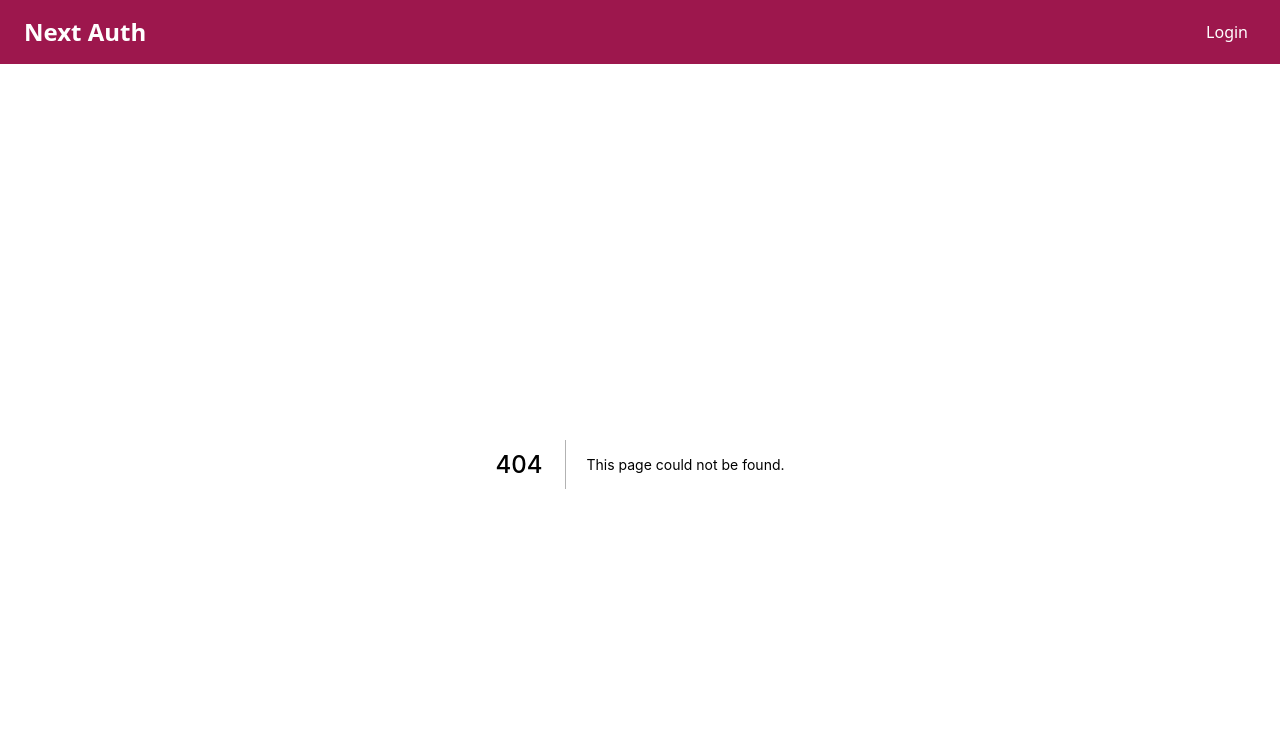
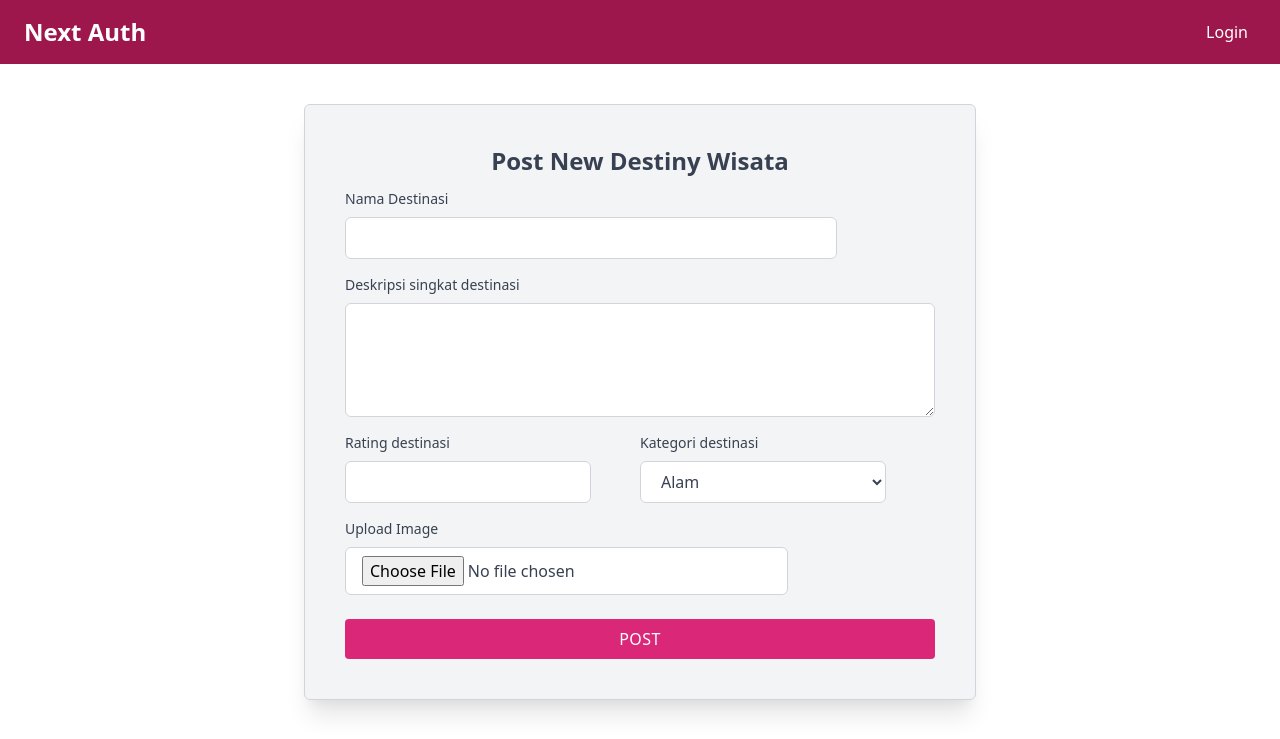
Before and after one commit to Dinel13/jalur-wisata-fe, a Next.js app: page /destiny/create in a window 1280 px wide. Before the commit this address had no page. Shown: the top 739 px of the page. Built offline with nearby package versions, Linux system fonts and the light colour scheme.

Commit message:
feat: post destiny

```diff
--- a/components/modules/auth/auth-form.js
+++ b/components/modules/auth/auth-form.js
@@ -85,7 +85,7 @@ function AuthForm() {
 
 
   return (
-    <div className="form-card dark:bg-gray-800 text-gray-700">
+    <div className="form-card max-w-md">
       <h1 className="text-3xl font-semibold text-center dark:text-white">
         {isLogin ? "Masuk" : "Daftar"} ke Jalur-Wisata
         {message, action, status}
--- /dev/null
+++ b/pages/destiny/create.tsx
@@ -0,0 +1,121 @@
+import { useState, useRef } from "react";
+import { ButtonPending, ButtonSubmit } from "../../components/elements/button";
+import { useAppDispatch } from "../../hooks/hooks";
+import { showNotification } from "../../store/notifSlice";
+
+const CreatDestiny = () => {
+  const [isLoading, setIsLoading] = useState(false);
+  const nameRef = useRef<HTMLInputElement>(null);
+  const descriptionRef = useRef<HTMLTextAreaElement>(null);
+  const imageRef = useRef<HTMLInputElement>(null);
+  const ratingRef = useRef<HTMLInputElement>(null);
+  const categoryRef = useRef<HTMLSelectElement>(null);
+  const dispatch = useAppDispatch();
+
+  const submitHandler = async (event: React.FormEvent<HTMLFormElement>) => {
+    event.preventDefault();
+    setIsLoading(true);
+    const formdata = new FormData();
+    formdata.append("name", nameRef.current!.value);
+    formdata.append("description", descriptionRef.current!.value);
+    formdata.append("image", imageRef.current!.files![0]);
+    formdata.append("rating", ratingRef.current!.value);
+    formdata.append("category", categoryRef.current!.value);
+    try {
+      const response = await fetch("http://localhost:4000/v1/destiny", {
+        method: "POST",
+        headers: {},
+        body: formdata,
+      });
+      const data = await response.json();
+      if (!response.ok) {
+        throw new Error(data.error.message);
+      }
+      console.log(data);
+    } catch (error) {
+      console.log(error);
+      dispatch(
+        showNotification({
+          message: error.message,
+          status: "Error",
+          action: null,
+        })
+      );
+    } finally {
+      setIsLoading(false);
+    }
+  };
+
+  return (
+    <div className="form-card max-w-2xl ">
+      <h1 className="mb-3 font-semibold text-center dark:text-white">
+        Post New Destiny Wisata
+      </h1>
+      <form onSubmit={submitHandler} encType="multipart/form-data">
+        <div>
+          <label className="block text-sm font-medium">Nama Destinasi</label>
+          <input
+            ref={nameRef}
+            type="text"
+            required
+            className="block w-5/6 px-4 py-2 mt-2 bg-white border border-gray-300 rounded-md focus:border-blue-500 focus:outline-none focus:ring"
+          />
+        </div>
+        <div className="mt-4">
+          <label className="block text-sm font-medium">
+            Deskripsi singkat destinasi
+          </label>
+          <textarea
+            ref={descriptionRef}
+            required
+            className="block w-full px-4 py-2 mt-2 bg-white border border-gray-300 rounded-md focus:border-blue-500 focus:outline-none focus:ring"
+            rows={4}
+          ></textarea>
+        </div>
+        <div className="flex w-full items-center">
+          <div className="mt-4 w-full md:w-1/2">
+            <label className="block text-sm font-medium">
+              Rating destinasi
+            </label>
+            <input
+              ref={ratingRef}
+              type="number"
+              step="0.01"
+              min="0"
+              max="10"
+              className="block w-full md:w-10/12 px-4 py-2 mt-2 bg-white border border-gray-300 rounded-md focus:border-blue-500 focus:outline-none focus:ring"
+            />
+          </div>
+          <div className="mt-4 w-full  md:w-1/2">
+            <label className="block text-sm font-medium text-gray-700">
+              Kategori destinasi
+            </label>
+            <select
+              ref={categoryRef}
+              className="block w-full md:w-10/12  px-4 py-2 mt-2 bg-white border border-gray-300 rounded-md focus:border-blue-500 focus:outline-none focus:ring"
+            >
+              <option value="alam">Alam</option>
+              <option value="city">City</option>
+              <option value="menantang">Menantang</option>
+            </select>
+          </div>
+        </div>
+        {/* input for upload image */}
+        <div className="mt-4">
+          <label className="block text-sm font-medium">Upload Image</label>
+          <input
+            ref={imageRef}
+            type="file"
+            accept="image/*"
+            required
+            className="block w-full md:w-3/4 px-4 py-2 mt-2 bg-white border border-gray-300 rounded-md focus:border-blue-500 focus:outline-none focus:ring"
+          />
+        </div>
+        <br />
+        {isLoading ? <ButtonPending /> : <ButtonSubmit text="POST" />}
+      </form>
+    </div>
+  );
+};
+
+export default CreatDestiny;
--- a/styles/styles.css
+++ b/styles/styles.css
@@ -46,7 +46,7 @@
   }
 
   .form-card {
-    @apply w-full max-w-md my-10 p-10 m-auto bg-gray-100 border-gray-300 border rounded-md shadow-xl;
+    @apply w-full my-10 p-10 m-auto bg-gray-100 text-gray-700 border-gray-300 border rounded-md shadow-xl;
   }
 }
 
```
Also changed, not shown: 1 other file (tests, documents, lock files or other folders).
